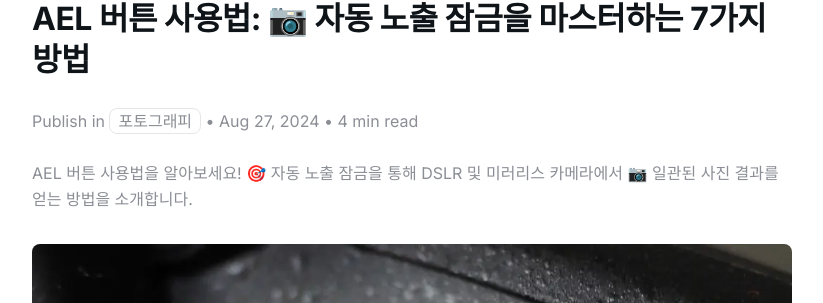
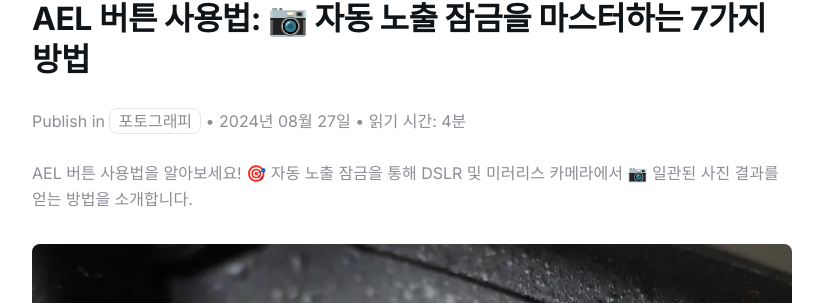
Before and after one commit to meta-blog/meta-blog.github.io, a Jekyll site: the page built from _posts/2024-08-27-AEL 버튼 - 자동 노출 잠금.md, in a window 1280 px wide and 900 px high. Shown: the part 193-496 px from the top of the window, without its empty margins (228-1051 px from the left). Built offline with Jekyll 4.4.1, drawn with Linux system fonts in a browser that asks for light colours.

Commit message:
Update post.html

```diff
--- a/_layouts/post.html
+++ b/_layouts/post.html
@@ -17,15 +17,15 @@ layout: default
       </div>
       &nbsp;&bull;&nbsp;
       {% endif %}
-      <time class="post-date" datetime="{{ page.date | date_to_xmlschema }}">{% assign date_format = site.minima.date_format | default: "%b %-d, %Y" %}{{ page.date | date: date_format }}</time>
+      <time class="post-date" datetime="{{ page.date | date_to_xmlschema }}">{% assign date_format = site.minima.date_format | default: "%Y년 %m월 %d일" %}{{ page.date | date: date_format }}</time>
       {% assign words = page.content | number_of_words %}
       {% if words >= 1 %}
       &nbsp;&bull;&nbsp;
       <span class="post-minutes">
       {% if words < 360 %}
-        1 min read
+        읽기 시간: 1분
       {% else %}
-        {{ words | divided_by:180 }} min read
+        읽기 시간: {{ words | divided_by:180 }}분
       {% endif %}
       </span>
       {% endif %}
```
